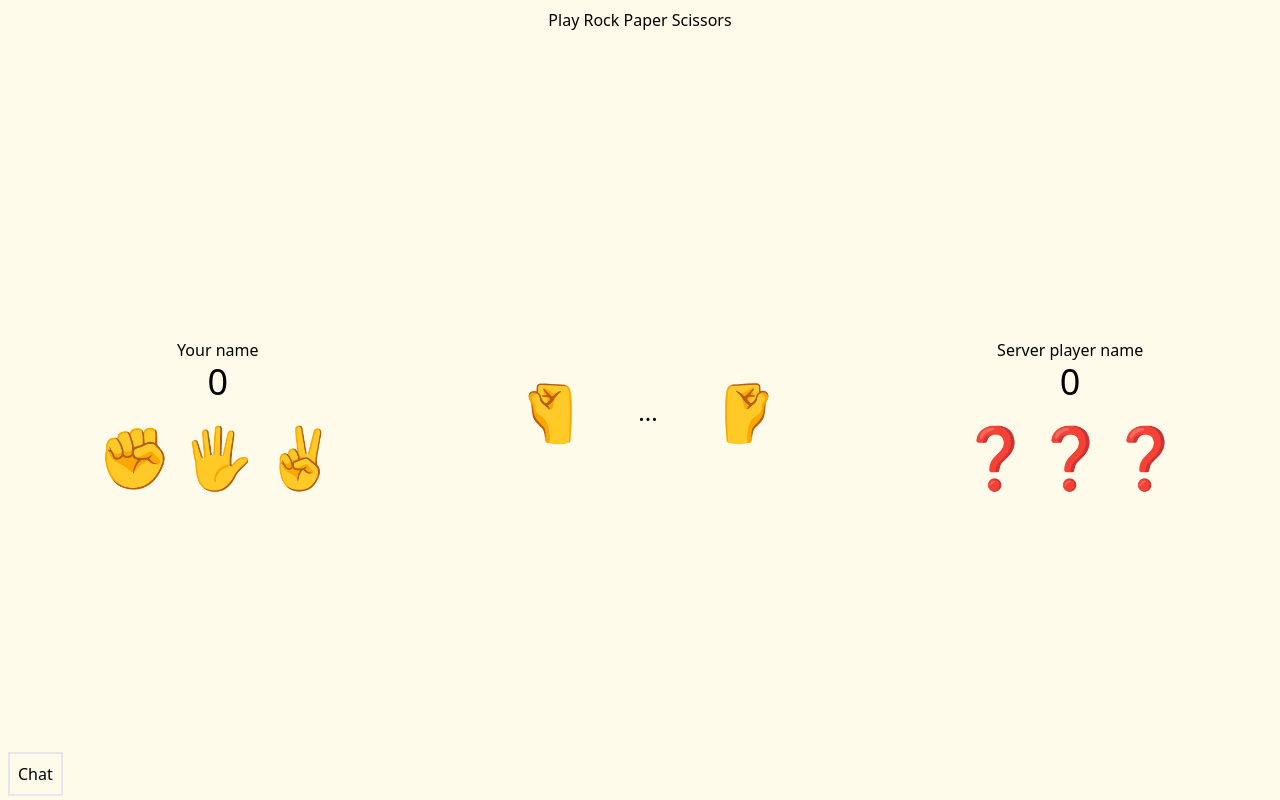
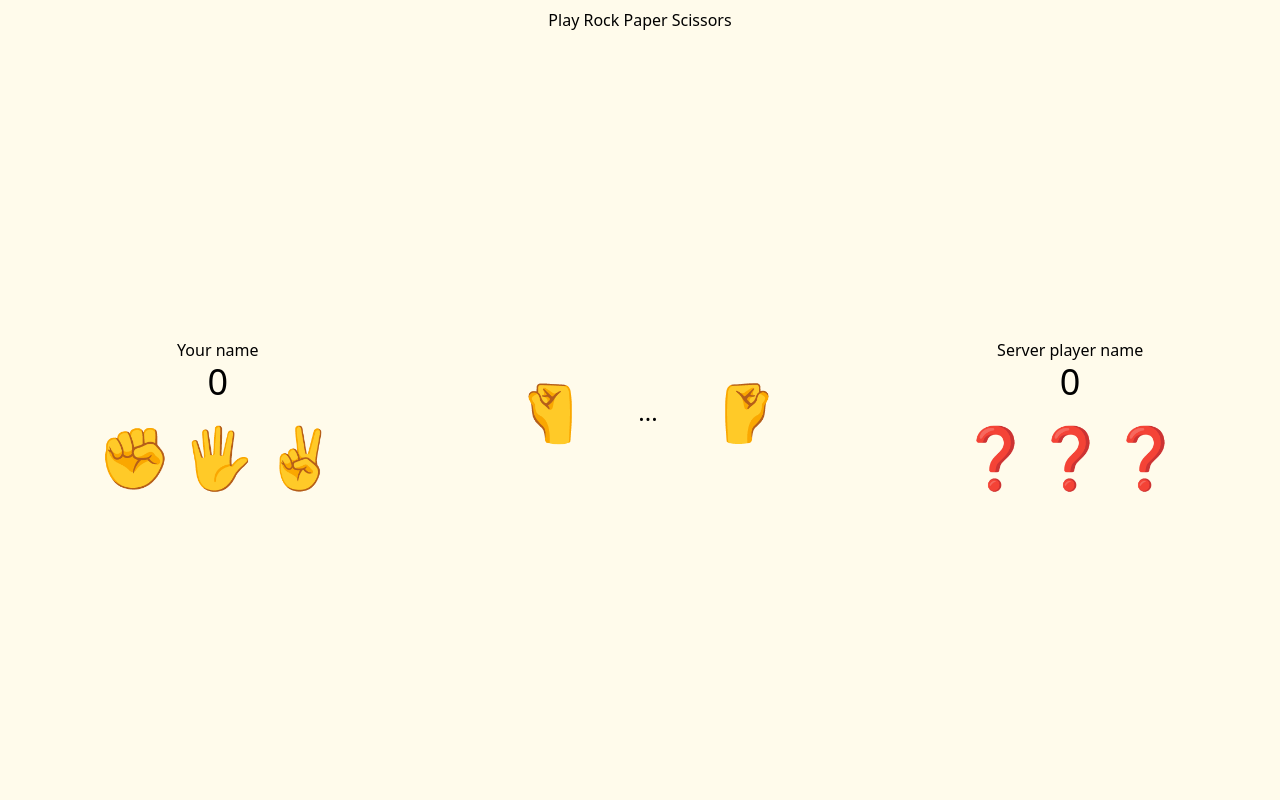
Before and after one commit to francescaboe/rock-paper-scissors, a React app in the folder frontend/: page / in a window 1280 px wide. Built offline with nearby package versions, Linux system fonts and the light colour scheme.

Commit message:
comment unused chat button

```diff
--- a/frontend/src/components/rps/RockPaperScissors.tsx
+++ b/frontend/src/components/rps/RockPaperScissors.tsx
@@ -147,9 +147,9 @@
         </div>
       </section>
       {/*TODO: add chat later*/}
-      <button className="absolute bottom-1 left-2 border-2 p-2" disabled>
+      {/* <button className="absolute bottom-1 left-2 border-2 p-2" disabled>
         Chat
-      </button>
+      </button>*/}
     </main>
   );
 }
```
